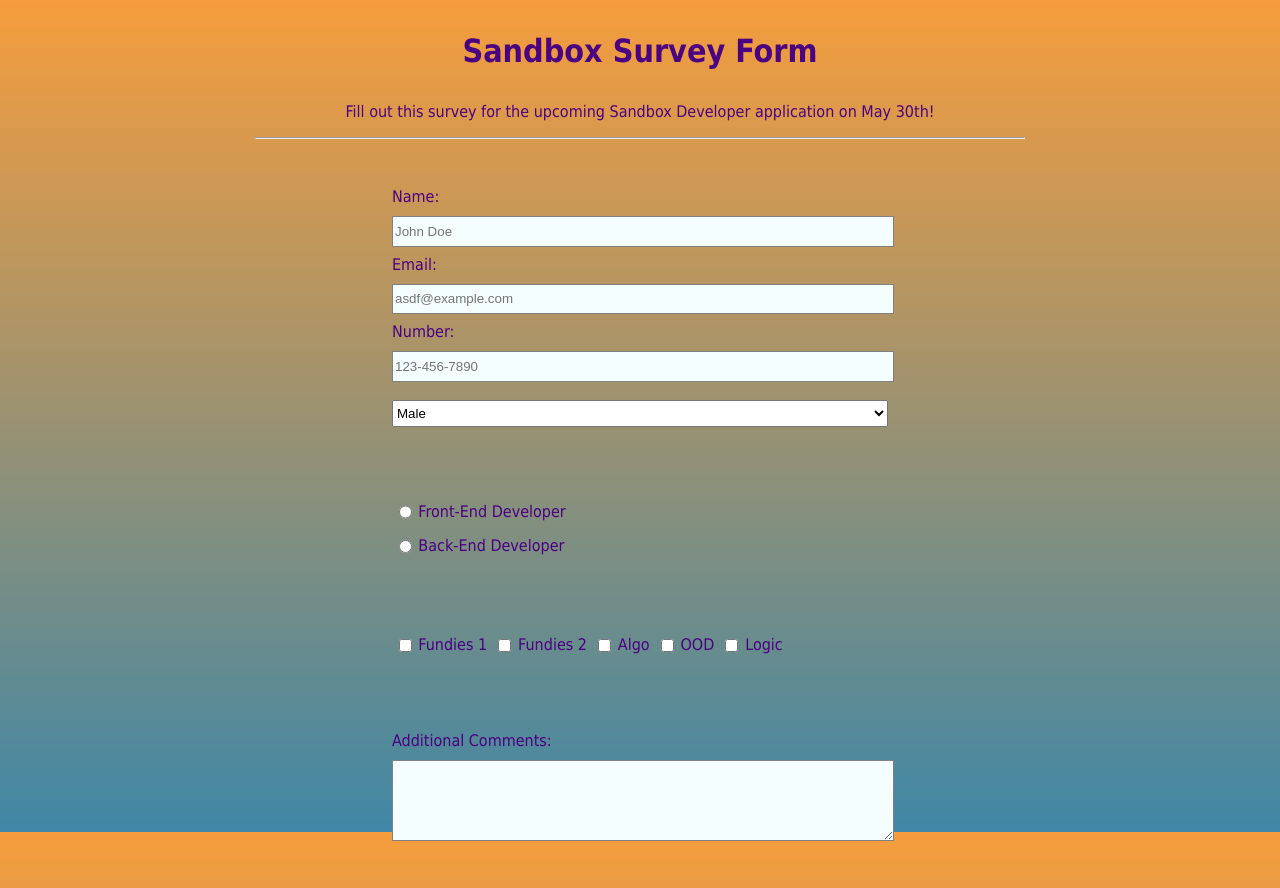
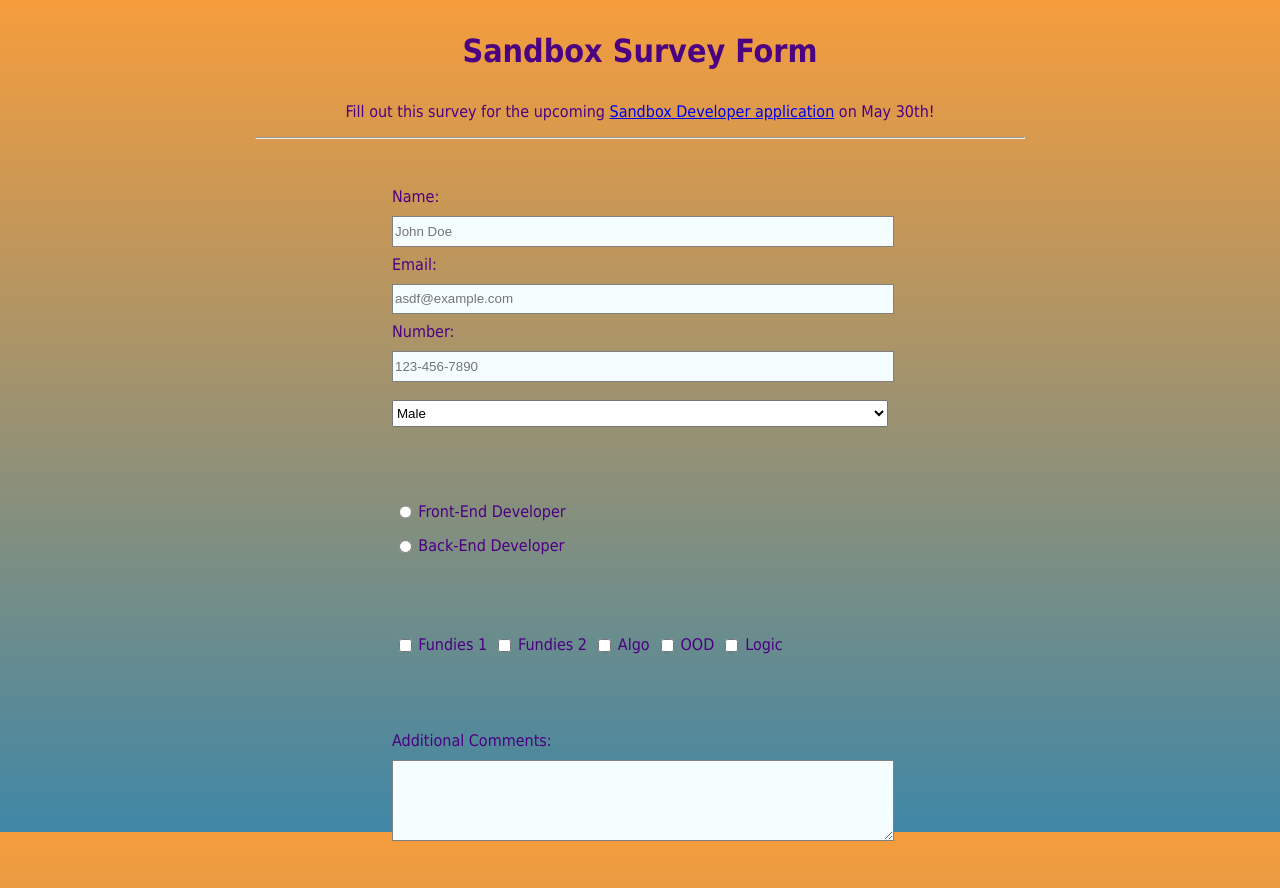
Before and after one commit to jarenadams21/surveyform, a plain HTML site: page index.html in a window 1280 px wide. Shown: the top 888 px of the page. Drawn offline with Linux system fonts and the light colour scheme.

Commit message:
added link to website

```diff
--- a/index.html
+++ b/index.html
@@ -7,7 +7,7 @@
   <body>
     <h1 id="title">Sandbox Survey Form</h1>
     <p id="description">
-      Fill out this survey for the upcoming Sandbox Developer application on May 30th!</p>
+      Fill out this survey for the upcoming <a href="https://www.sandboxnu.com/apply">Sandbox Developer application</a> on May 30th!</p>
       <hr>
       <form id="survey-form">
         <fieldset>
@@ -28,7 +28,6 @@
           <input name="end" type="radio" value="back" class="inline">Back-End Developer</input>
           </label>
 </fieldset>
-
 <fieldset>
   <input class="inline" value="course" type="checkbox">Fundies 1
   </input>
```
